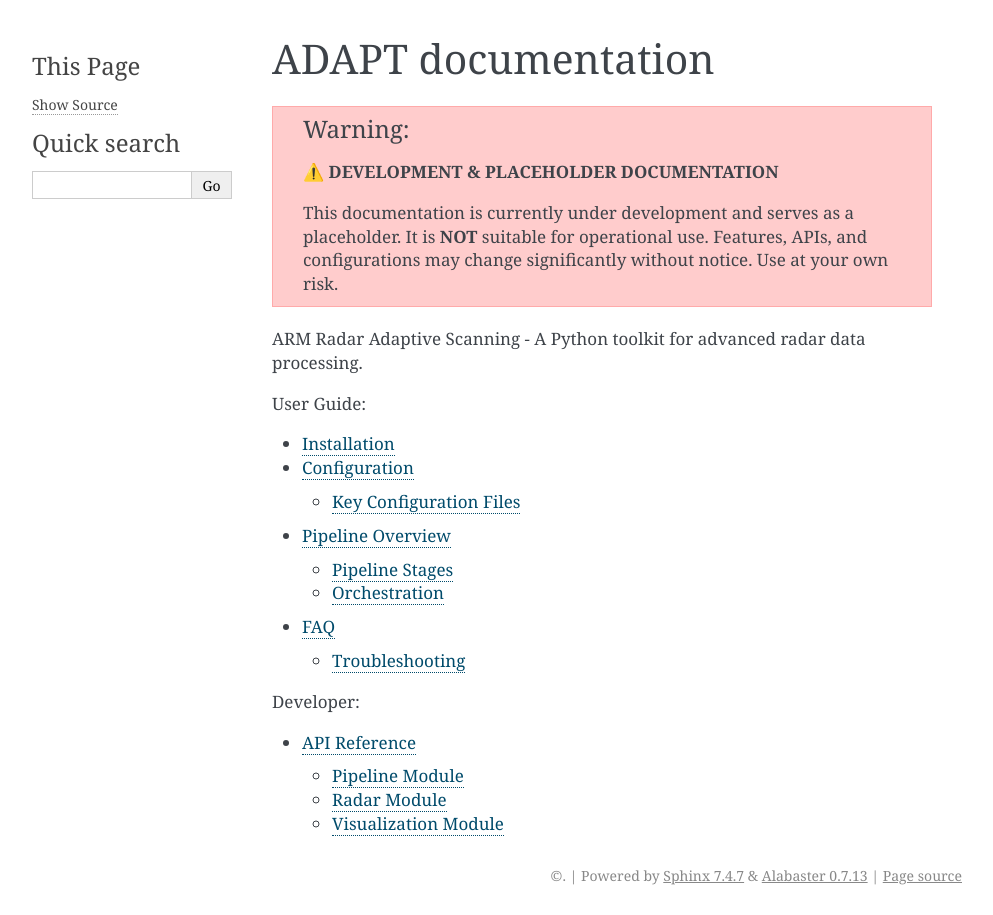
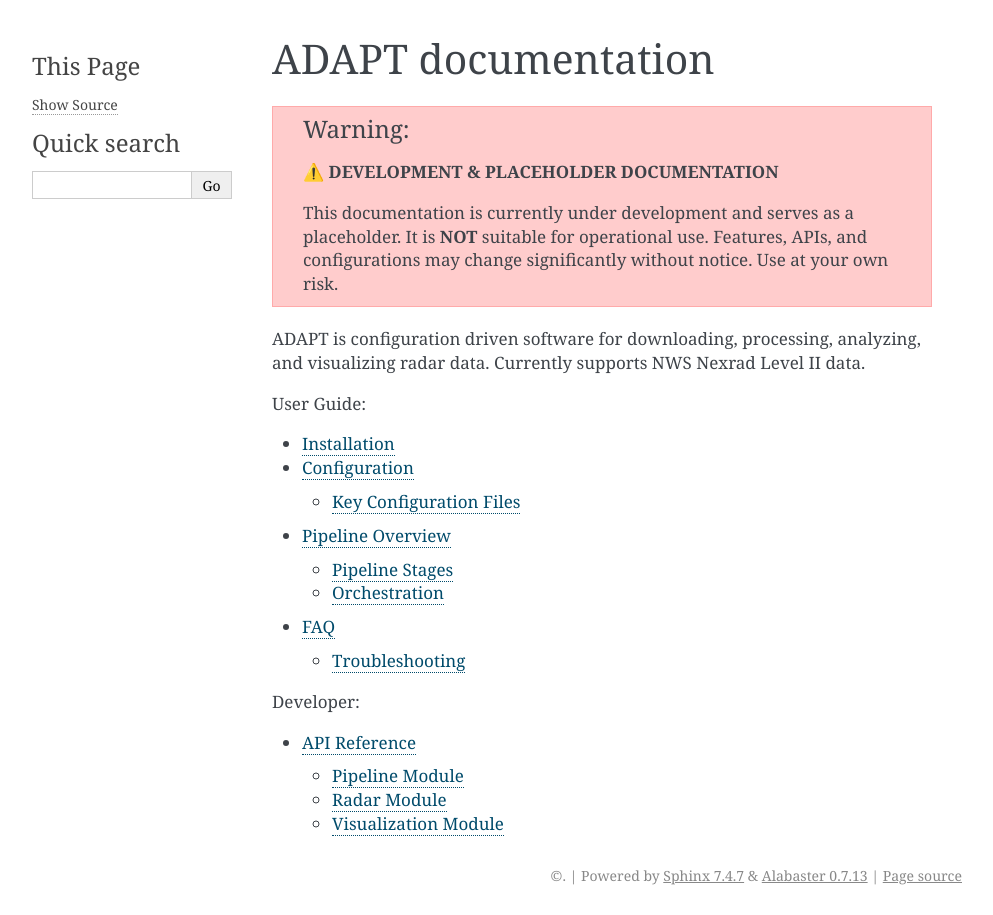
Before and after one commit to RBhupi/adapt, a Sphinx documentation site: the page built from docs/source/index.rst, in a window 1280 px wide. Shown: the whole page, without its empty margins (148-1141 px from the left). Built offline with Sphinx 7.4.7, drawn with Linux system fonts in a browser that asks for light colours.

Commit message:
Update index.rst

```diff
--- a/docs/source/index.rst
+++ b/docs/source/index.rst
@@ -14,7 +14,7 @@ ADAPT documentation
    It is **NOT** suitable for operational use. Features, APIs, and configurations
    may change significantly without notice. Use at your own risk.
 
-ARM Radar Adaptive Scanning - A Python toolkit for advanced radar data processing.
+ADAPT  is configuration driven software for downloading, processing, analyzing, and visualizing radar data. Currently supports NWS Nexrad Level II data.
 
 
 .. toctree::
```
